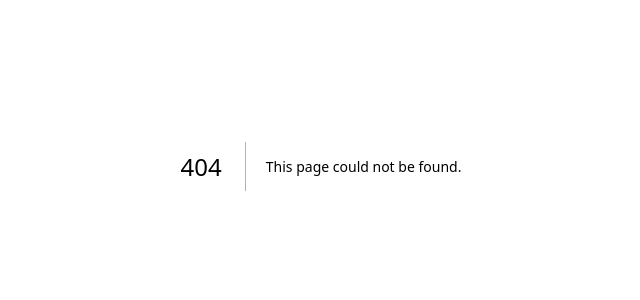
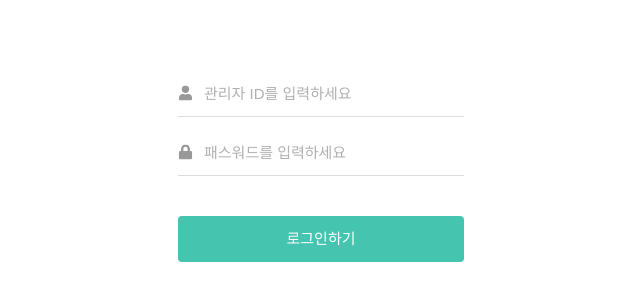
Before and after one commit to 1bins/1bins-blog, a Next.js app: page /login in a window 1280 px wide. Before the commit this address had no page. Shown: the part 234-534 px from the top of the page, without its empty margins (319-959 px from the left). Built offline with nearby package versions, Linux system fonts and the light colour scheme; no server answers.

Commit message:
:truck: 파일 경로 변경

```diff
--- /dev/null
+++ b/src/app/(admin)/login/page.tsx
@@ -0,0 +1,64 @@
+'use client';
+
+import { useState } from "react";
+import { supabase } from "@/lib/supabase";
+import { useRouter } from "next/navigation";
+import style from './admin.module.scss';
+import classnames from 'classnames/bind';
+import { FaUser, FaLock } from "react-icons/fa";
+
+const cx = classnames.bind(style);
+
+export default function AdminPage() {
+  const [email, setEmail] = useState("");
+  const [password, setPassword] = useState("");
+  const [error, setError] = useState("");
+  const router = useRouter();
+
+  const handleLogin = async (e: React.FormEvent) => {
+    e.preventDefault();
+
+    const { error } = await supabase.auth.signInWithPassword({
+      email,
+      password,
+    });
+
+    if (error) {
+      alert('로그인 실패: 이메일 또는 비밀번호를 확인하세요.')
+    } else {
+      router.push('/');
+    }
+  }
+
+  return(
+    <div className={cx('container')}>
+      <form onSubmit={handleLogin}>
+        <div className={cx('login-form')}>
+          <div className={cx('input-box')}>
+            <FaUser color="#999" />
+            <input
+              type="text"
+              name="userId"
+              placeholder="관리자 ID를 입력하세요"
+              value={email}
+              onChange={(e) => setEmail(e.target.value)}
+              required
+            />
+          </div>
+          <div className={cx('input-box')}>
+            <FaLock color="#999" />
+            <input
+              type="password"
+              name="userPw"
+              placeholder="패스워드를 입력하세요"
+              value={password}
+              onChange={(e) => setPassword(e.target.value)}
+              required
+            />
+          </div>
+          <button type="submit">로그인하기</button>
+        </div>
+      </form>
+    </div>
+  )
+}
--- a/src/app/(blog)/layout.tsx
+++ b/src/app/(blog)/layout.tsx
@@ -1,5 +1,5 @@
 import {ReactNode} from "react";
-import {Header} from "@/components/header";
+import {Header} from "@/components/user/header";
 import style from './layout.module.scss';
 import classNames from "classnames/bind";
 
--- a/src/components/header/index.tsx
+++ b/src/components/user/header/index.tsx
@@ -1,11 +1,11 @@
 "use client";
 
 import { useEffect, useState } from "react";
-import { HeaderNav } from '@/components/header/HeaderNav';
-import { HeaderAdditional } from "@/components/header/HeaderAdditional";
+import { HeaderNav } from '@/components/user/header/HeaderNav';
+import { HeaderAdditional } from "@/components/user/header/HeaderAdditional";
 import style from './header.module.scss';
 import classnames from 'classnames/bind';
-import {HeaderProgress} from "@/components/header/HeaderProgress";
+import {HeaderProgress} from "@/components/user/header/HeaderProgress";
 
 const cx = classnames.bind(style);
 
```
Also changed, not shown: src/app/(admin)/admin/page.tsx (+2 -31 lines), src/app/(admin)/login/admin.module.scss (renamed from src/app/(admin)/admin/admin.module.scss), src/components/user/header/HeaderAdditional.tsx (renamed from src/components/header/HeaderAdditional.tsx), src/components/user/header/HeaderNav.tsx (renamed from src/components/header/HeaderNav.tsx), src/components/user/header/HeaderProgress.tsx (renamed from src/components/header/HeaderProgress.tsx), src/components/user/header/header.module.scss (renamed from src/components/header/header.module.scss).
